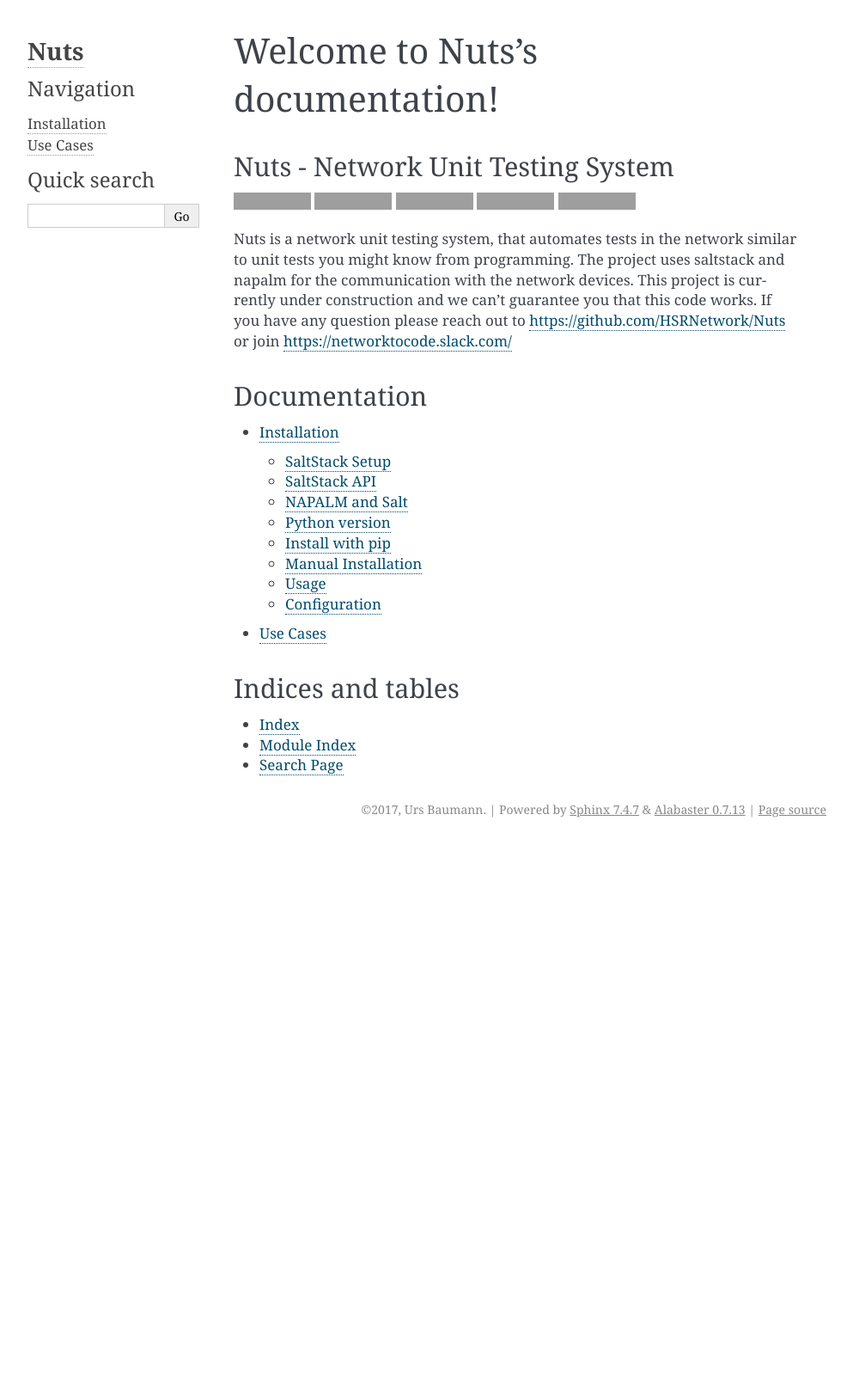
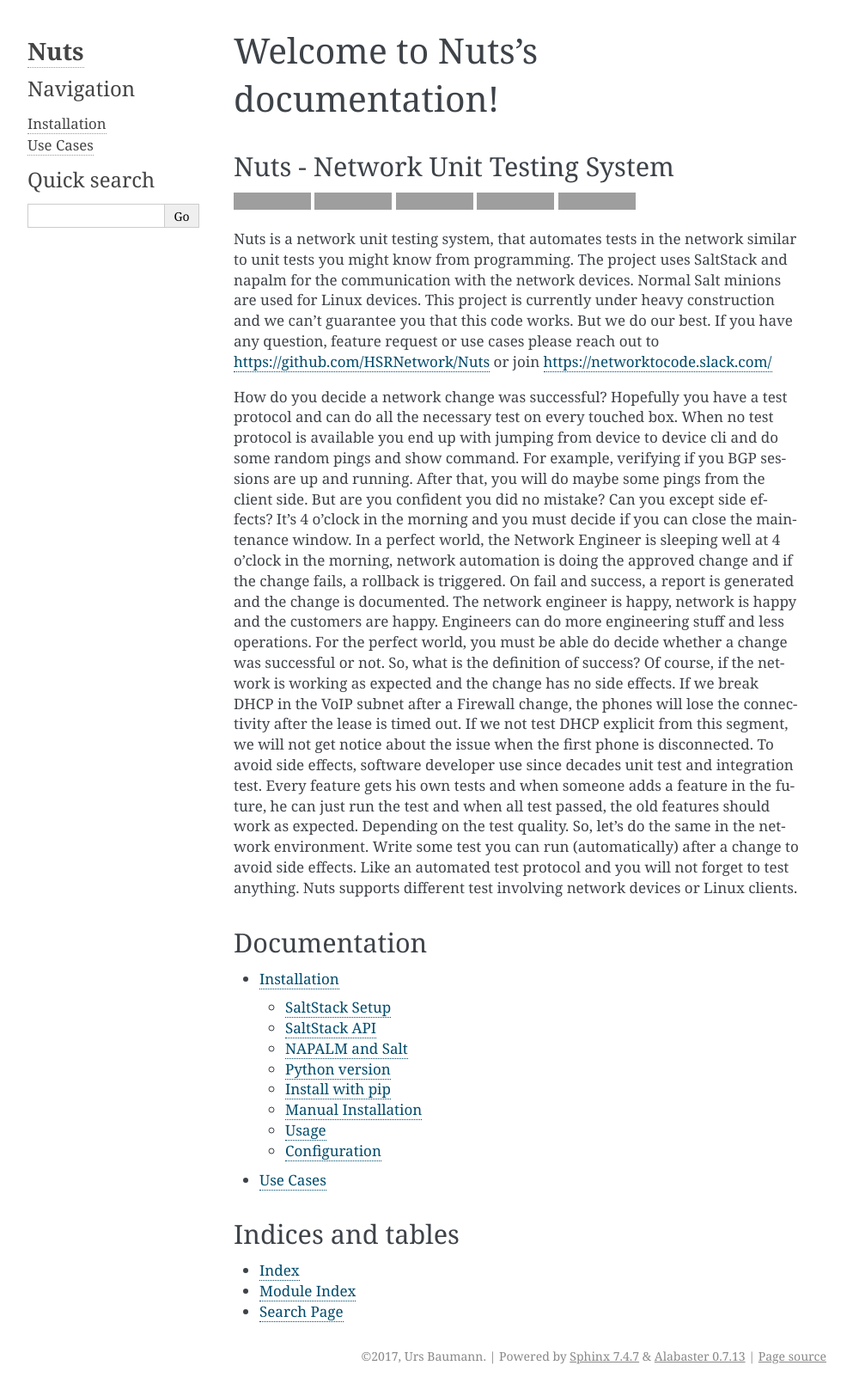
Before and after one commit to network-unit-testing-system/nuts, a Sphinx documentation site: the page built from doc/source/index.rst, in a window 1280 px wide. Shown: the whole page at 86% size, without its empty margins (148-1141 px from the left). Built offline with Sphinx 7.4.7, drawn with Linux system fonts in a browser that asks for light colours; pages that are not in the unit, such as notebooks, are missing from menus; before the commit the page ends 981 px from its top, so only the background shows below that; grey boxes are pictures that could not be loaded.

Commit message:
Add first version of intro text

```diff
--- a/doc/source/index.rst
+++ b/doc/source/index.rst
@@ -30,9 +30,16 @@
     :target: https://pypi.python.org/pypi/nuts
 
 Nuts is a network unit testing system, that automates tests in the network similar to unit tests you might know from programming.
-The project uses saltstack and napalm for the communication with the network devices.
-This project is currently under construction and we can't guarantee you that this code works.
-If you have any question please reach out to https://github.com/HSRNetwork/Nuts or join https://networktocode.slack.com/
+The project uses SaltStack and napalm for the communication with the network devices. Normal Salt minions are used for Linux devices.
+This project is currently under heavy construction and we can't guarantee you that this code works. But we do our best.
+If you have any question, feature request or use cases please reach out to https://github.com/HSRNetwork/Nuts or join https://networktocode.slack.com/
+
+How do you decide a network change was successful? Hopefully you have a test protocol and can do all the necessary test on every touched box. When no test protocol is available you end up with jumping from device to device cli and do some random pings and show command. For example, verifying if you BGP sessions are up and running. After that, you will do maybe some pings from the client side. But are you confident you did no mistake? Can you except side effects? It’s 4 o’clock in the morning and you must decide if you can close the maintenance window.
+In a perfect world, the Network Engineer is sleeping well at 4 o’clock in the morning, network automation is doing the approved change and if the change fails, a rollback is triggered. On fail and success, a report is generated and the change is documented. The network engineer is happy, network is happy and the customers are happy. Engineers can do more engineering stuff and less operations.
+For the perfect world, you must be able do decide whether a change was successful or not. So, what is the definition of success? Of course, if the network is working as expected and the change has no side effects. If we break DHCP in the VoIP subnet after a Firewall change, the phones will lose the connectivity after the lease is timed out. If we not test DHCP explicit from this segment, we will not get notice about the issue when the first phone is disconnected.
+To avoid side effects, software developer use since decades unit test and integration test. Every feature gets his own tests and when someone adds a feature in the future, he can just run the test and when all test passed, the old features should work as expected. Depending on the test quality.
+So, let’s do the same in the network environment. Write some test you can run (automatically) after a change to avoid side effects. Like an automated test protocol and you will not forget to test anything.
+Nuts supports different test involving network devices or Linux clients.
 
 
 Documentation
```
